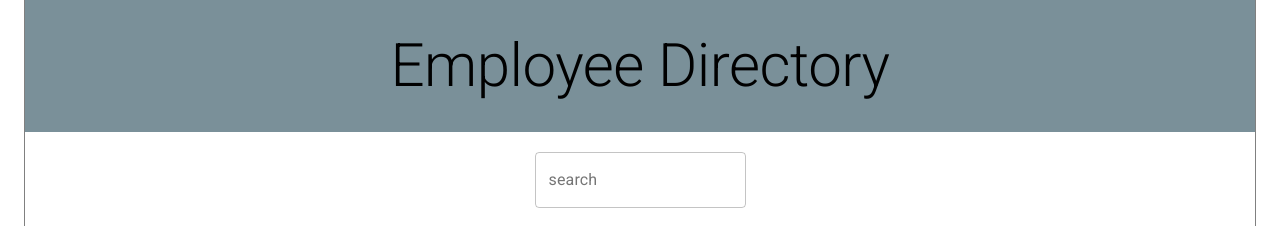
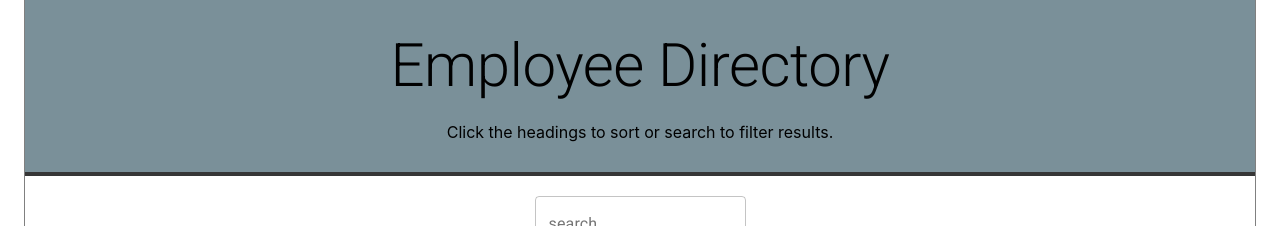
Before and after one commit to tiffany-brand/react-employee-directory, a React (Create React App) app: page / in a window 1280 px wide. Shown: the top 226 px of the page. Built offline with nearby package versions, Linux system fonts and the light colour scheme; no server answers.

Commit message:
Style header

```diff
--- a/src/components/Header/index.js
+++ b/src/components/Header/index.js
@@ -8,9 +8,15 @@ function Header() {
 
 
     return (
-        <Grid className="Header-heading" container justify="center">
-            <Typography variant="h2" align="center">Employee Directory</Typography>
-        </Grid>
+        <>
+            <Grid className="Header-heading" container justify="center">
+                <Typography variant="h2" align="center">Employee Directory</Typography>
+                <Grid className="Header-instructions" container justify="center">
+                    <Typography variant="p" align="center">Click the headings to sort or search to filter results. </Typography>
+                </Grid>
+            </Grid>
+
+        </>
     )
 
 }
--- a/src/components/Header/style.css
+++ b/src/components/Header/style.css
@@ -2,5 +2,11 @@
     background-color: rgb(122, 144, 153);
     padding-top: 30px;
     padding-bottom: 30px;
+    border-bottom: 4px solid rgb(54, 54, 54);
 
 }
+
+.Header-instructions {
+    padding-top: 20px;
+
+}
```
